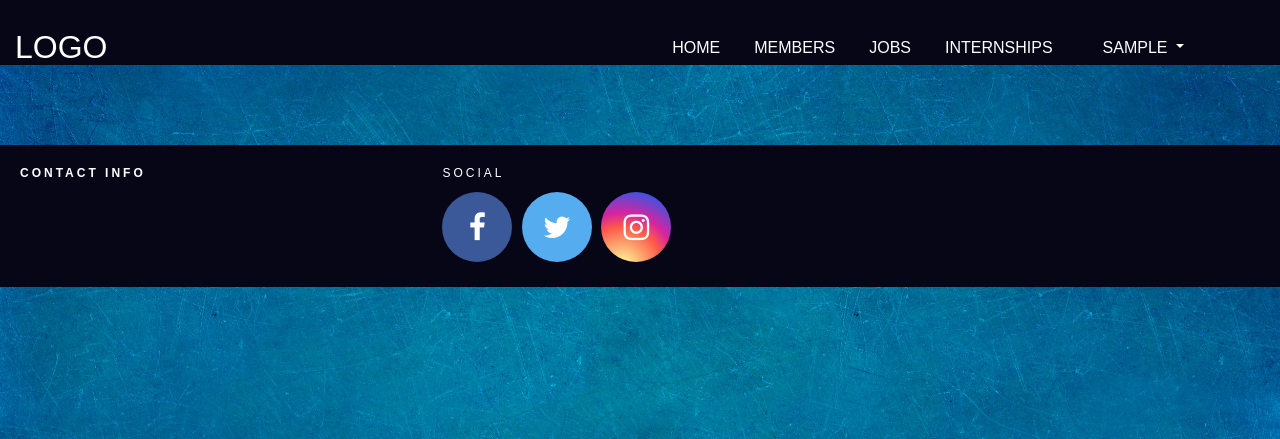
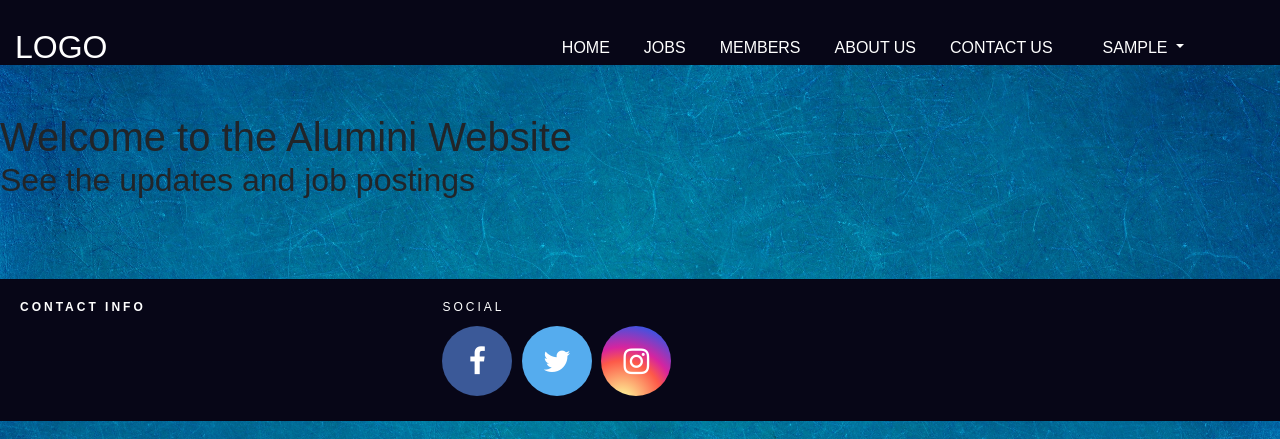
Before and after one commit to Kushal7788/Alumini-Web, a Django app: page / in a window 1280 px wide. Shown: the top 439 px of the page. Run offline with Django 3.2, Linux system fonts and the light colour scheme; the visitor is signed in with stand-in values (Sample User, id 1); data that the repository does not hold is empty; some libraries are stand-ins or nearby versions; some web fonts are replaced.

Commit message:
Basic template changes

```diff
--- a/Alumini/static/registration/js/reset_confirm.js
+++ b/Alumini/static/registration/js/reset_confirm.js
@@ -1,5 +1,5 @@
-let new_password = document.getElementById('new_password1');
-let confirm_password =  document.getElementById('new_password2');
+let new_password = document.getElementById('id_new_password1');
+let confirm_password = document.getElementById('id_new_password2');
 
 new_password.classList.add("form-control");
 confirm_password.classList.add("form-control");
--- a/Alumini/templates/LoginTemplates/login.html
+++ b/Alumini/templates/LoginTemplates/login.html
@@ -3,8 +3,10 @@
 {% block body %}
 
     {% if user.is_authenticated %}
-
-<!--    Somthing To display when user is logged in-->
+        <br>
+        <br>
+        <h1>Welcome to the Alumini Website</h1>
+        <h2>See the updates and job postings</h2>
 
 
     {% else %}
--- a/Alumini/templates/base/base.html
+++ b/Alumini/templates/base/base.html
@@ -1,14 +1,15 @@
 <!DOCTYPE html>
 <html lang="en">
 <head>
-    <meta charset="UTF-8" />
-    <meta name="viewport" content="width=device-width, initial-scale=1.0" />
-    <meta http-equiv="X-UA-Compatible" content="ie=edge" />
+    <meta charset="UTF-8"/>
+    <meta name="viewport" content="width=device-width, initial-scale=1.0"/>
+    <meta http-equiv="X-UA-Compatible" content="ie=edge"/>
 
     <title>{% block title %}Login{% endblock %}</title>
     <!--loads path to static files-->
     {% load staticfiles %}
-    <link rel="stylesheet" href="https://maxcdn.bootstrapcdn.com/bootstrap/4.0.0/css/bootstrap.min.css" integrity="sha384-Gn5384xqQ1aoWXA+058RXPxPg6fy4IWvTNh0E263XmFcJlSAwiGgFAW/dAiS6JXm" crossorigin="anonymous">
+    <link rel="stylesheet" href="https://maxcdn.bootstrapcdn.com/bootstrap/4.0.0/css/bootstrap.min.css"
+          integrity="sha384-Gn5384xqQ1aoWXA+058RXPxPg6fy4IWvTNh0E263XmFcJlSAwiGgFAW/dAiS6JXm" crossorigin="anonymous">
 
     <link
             rel="stylesheet"
@@ -40,7 +41,7 @@
     {% block css %}
     {% endblock %}
     <style>
-      .background{
+        .background {
             background-image: url("{% static 'base/img/bg-2.jpg' %}");
             background-attachment: fixed;
             background-repeat: no-repeat;
@@ -52,8 +53,9 @@
               rgba(81, 109, 179, 1) 0%,
               rgba(178, 98, 152, 1) 100.2%
             ); */
-<!--        background-color: #7f53ac;-->
-<!--background-image: linear-gradient(315deg, #7f53ac 0%, #647dee 74%);-->
+        <!-- background-color: #7f53ac;
+        --> <!-- background-image: linear-gradient(315 deg, #7f53ac 0 %, #647dee 74 %);
+        -->
         }
     </style>
 
@@ -65,10 +67,11 @@
     </div>
     <ul class="links">
         {% if user.is_authenticated %}
-        <li><a href="#">Home</a></li>
+            <li><a href="{% url 'home' %}">Home</a></li>
+            <li><a href="#">Jobs</a></li>
             <li><a href="#">Members</a></li>
-        <li><a href="#">Jobs</a></li>
-        <li><a href="#">Internships</a></li>
+            <li><a href="{% url 'about' %}">About Us</a></li>
+            <li><a href="{% url 'contact' %}">Contact Us</a></li>
             <li class="nav-item dropdown">
                 <a
                         class="nav-link dropdown-toggle"
@@ -79,7 +82,7 @@
                         aria-haspopup="true"
                         aria-expanded="false"
                 >
-            {{user.username}}
+                    {{ user.username }}
                 </a>
                 <div
                         class="dropdown-menu"
@@ -105,7 +108,7 @@
     {% if user.is_authenticated %}
     {% else %}
         <div class="right">
-            <form action="{% url 'register' %}" >
+            <form action="{% url 'register' %}">
                 <button type="submit">Register</button>
             </form>
         </div>
--- a/Alumini/templates/registration/password_reset_confirm.html
+++ b/Alumini/templates/registration/password_reset_confirm.html
@@ -7,6 +7,8 @@
 {% endblock %}
 
 {% block body %}
+    <br>
+    <br>
     <div class="container" style="height:55vh">
         <div class="col-sm-6 container-center">
             {% if validlink %}
@@ -26,7 +28,7 @@
                     </div>
                     <div class="form-group">
 
-                        <label class="control-label" for="id_new_password2">Confirm New Password:</label>
+                        <label class="control-label" for="id_new_password2">Confirm Password:</label>
                         {{ form.new_password2 }}
                         <span id="new_password2" class="errors"></span>
                         {{ form.new_password2.errors }}
```
Lines whose indentation alone changed are shown as unchanged.
